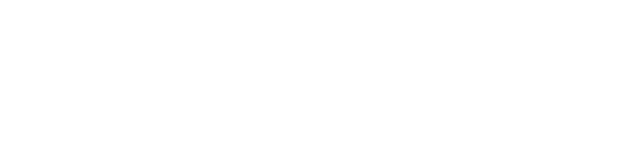
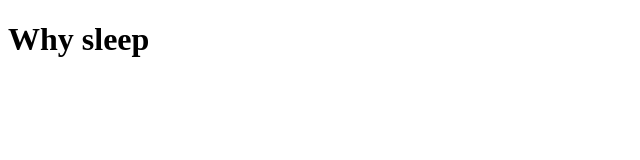
Before and after one commit to P-CHARDAT/helloWorld, a plain HTML site: page Index.html in a window 1280 px wide. Shown: the whole page, without its empty margins (0-640 px from the left). Drawn offline with Linux system fonts and the light colour scheme.

Commit message:
Ajouté un h1
Présenter les bienfaits du sommeil.

```diff
--- a/Index.html
+++ b/Index.html
@@ -6,5 +6,6 @@
 </head>
 
 <body>
+  <h1>Why sleep</h1>
 </body>
 </html>
```
